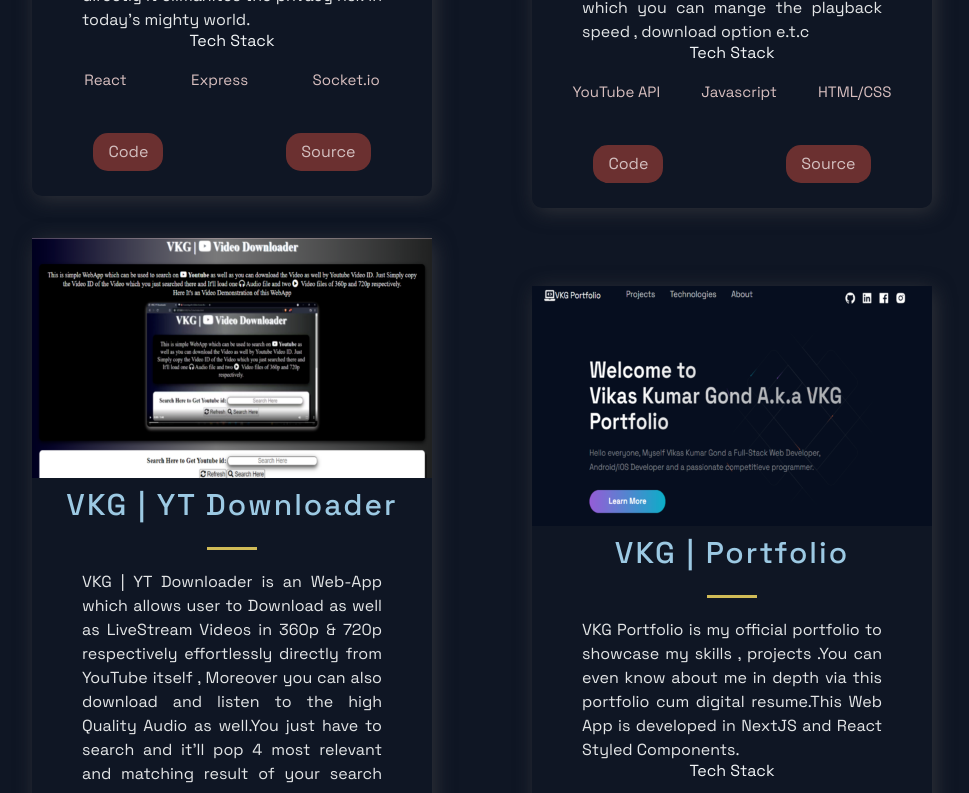
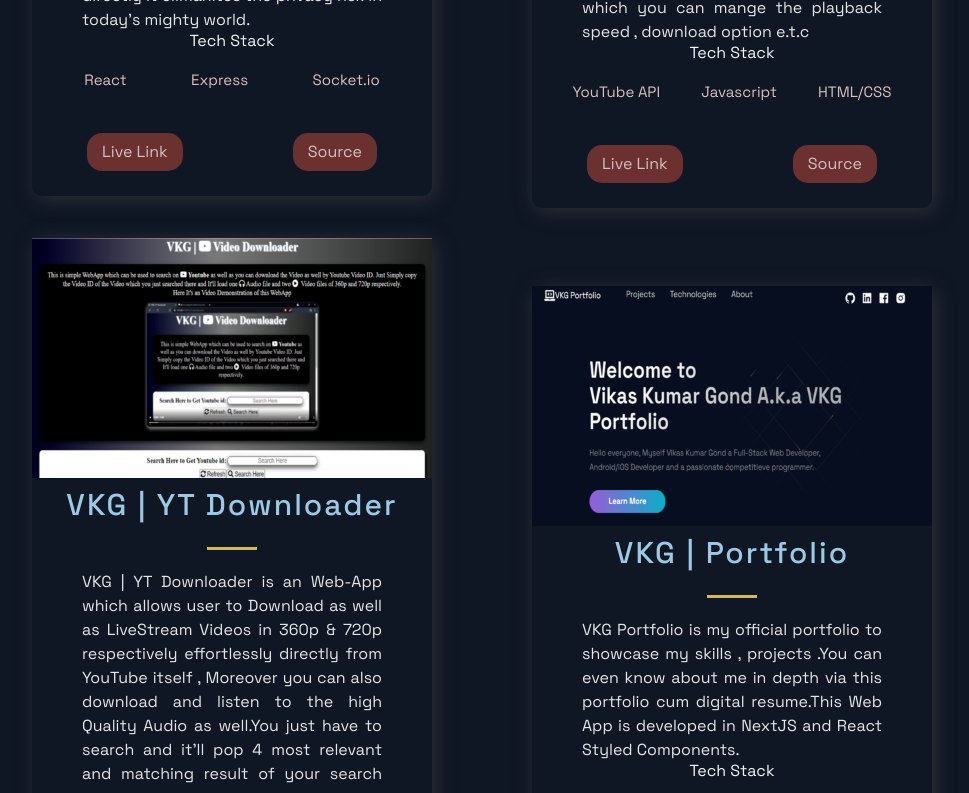
Before and after one commit to VikasKrGond/VKG-PortFolio, a Next.js app: page / in a window 1280 px wide. Shown: the part 1460-2253 px from the top of the page, without its empty margins (158-1127 px from the left). Built offline with nearby package versions, Linux system fonts and the light colour scheme.

Commit message:
Update Projects.js

```diff
--- a/src/components/Projects/Projects.js
+++ b/src/components/Projects/Projects.js
@@ -26,7 +26,7 @@
             </TagList>
           </div>
           <UtilityList>
-            <ExternalLinks href={visit}>Code</ExternalLinks>
+            <ExternalLinks href={visit}>Live Link</ExternalLinks>
             <ExternalLinks href={source}>Source</ExternalLinks>
           </UtilityList>
         </BlogCard>
```
